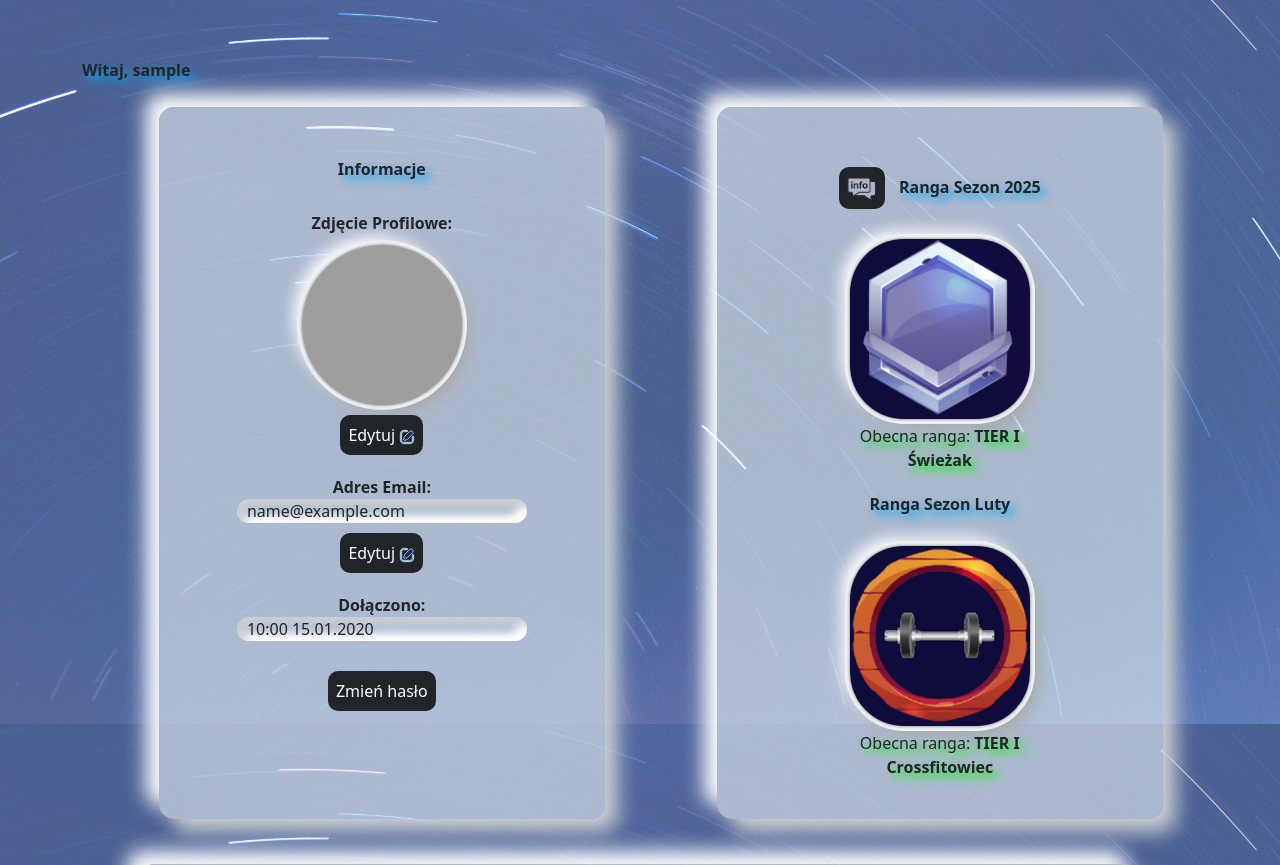
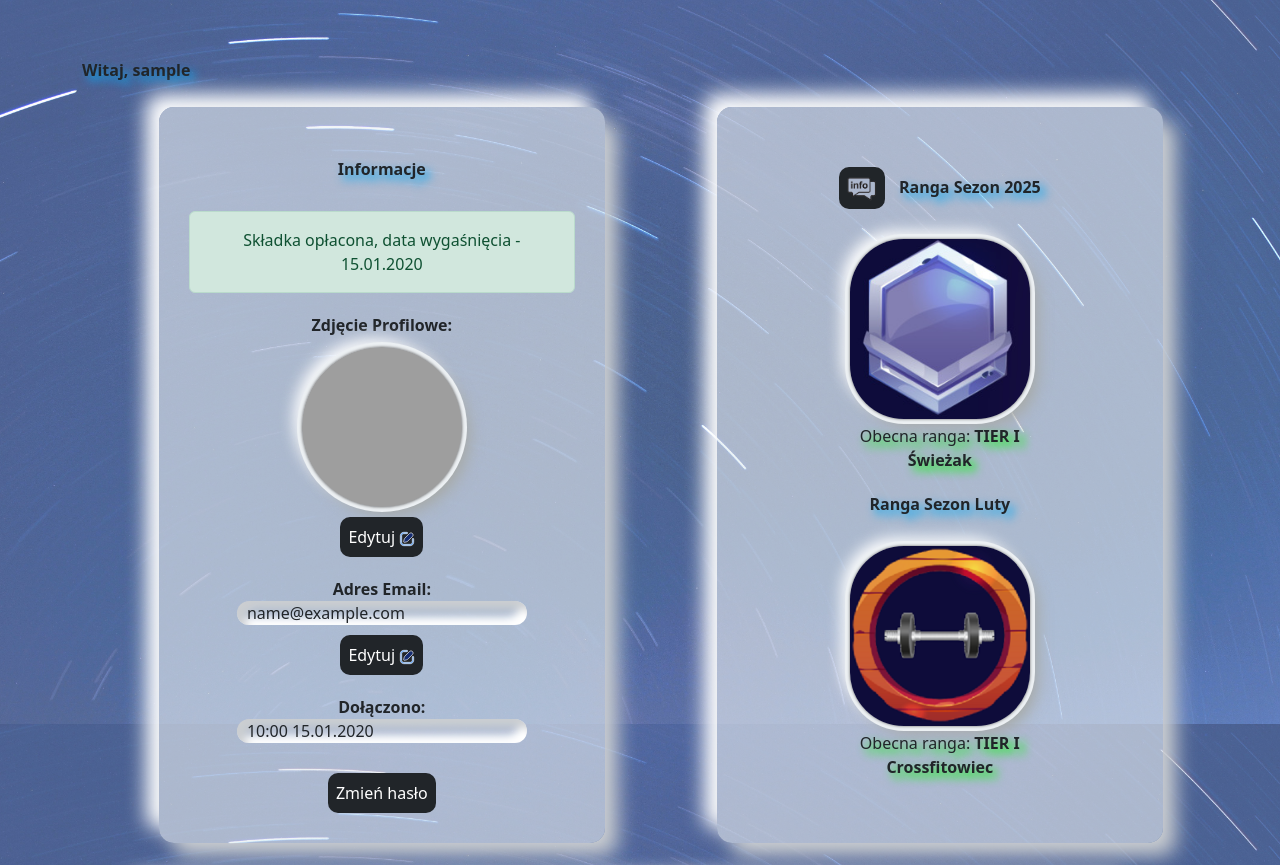
Before and after one commit to mykasero/GLSR_Gym_WebApp, a Django app: page /profile/ in a window 1280 px wide. Shown: the part 76-941 px from the top of the page. Run offline with Django 5.2, Linux system fonts and the light colour scheme; a user stored in the database is signed in; tables that the repository leaves empty hold one stand-in row (values such as "Sample post"); parts of the project's set-up code (start-up, migrations or seed data) failed here and were passed over; some libraries are stand-ins or nearby versions; grey boxes are pictures that could not be loaded.

Commit message:
added payment information display to users profile

```diff
--- a/profiles/views.py
+++ b/profiles/views.py
@@ -21,6 +21,8 @@ def profile_home(request):
         current_user = Profile.objects.get(user__id=request.user.id)
         # get all values by user id
         user_info = Profile.objects.filter(user_id=request.user.id).values()
+        # get the payment information for current user
+        payment_info = Payment.objects.filter(user=request.user)
 
         context = {
             'user_info':user_info,
@@ -32,6 +34,7 @@ def profile_home(request):
             'yearly_rank_name' : yearly_rank(current_user)[1],
             'monthly_rank' : monthly_rank(current_user)[0],
             'monthly_rank_name' : monthly_rank(current_user)[1],
+            'payment_info' : payment_info[0],
         }
 
         return render(request, "profiles/profile_home.html", {'context': context})
--- a/templates/profiles/profile_home.html
+++ b/templates/profiles/profile_home.html
@@ -181,7 +181,19 @@
                     <div style="text-shadow: 5px 5px 10px #03A9F4; padding-top:10px; padding-bottom:30px;">
                         <b>Informacje</b>
                     </div>
-
+                    <!-- Payment information -->
+                    <div style="margin-bottom: 20px;">
+                        {% if context.payment_info.is_paid == True %}
+                            <div class="alert alert-success">
+                                Składka opłacona, data wygaśnięcia - {{ context.payment_info.expiry_date|date:"d.m.Y" }}
+                            </div>
+                        {% else %}
+                            <div class="alert alert-error">
+                                Składka nieopłacona, po dwóch miesiącach od wygaśnięcia konto zostanie deaktywowane (nie usunięte).
+                                <br> Data wygaśnięcia - {{ context.payment_info.expiry_date|date:"d.m.Y" }}
+                            </div>
+                        {% endif %}
+                    </div>
                     <!-- Profile Picture Section -->
                     <div style="margin-bottom: 20px;">
                         <div><b>Zdjęcie Profilowe:</b></div>
@@ -219,6 +231,7 @@
                             {{ context.user_info.first.date_joined|date:"H:i d.m.Y" }}
                         </span>
                     </div>
+
 
                     <!-- Change Password Button -->
                     <div>
```
